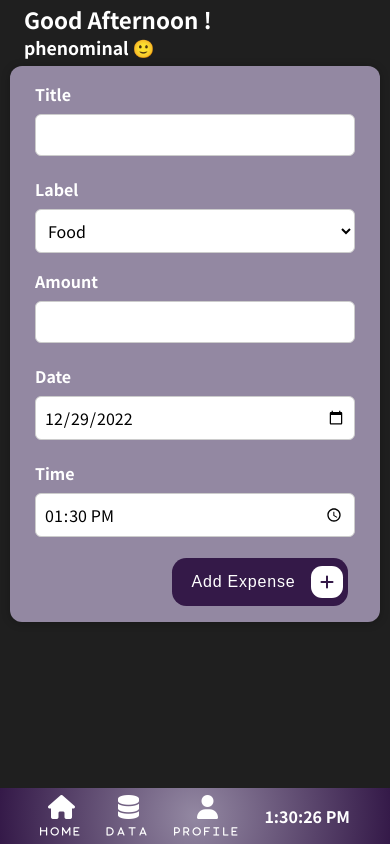
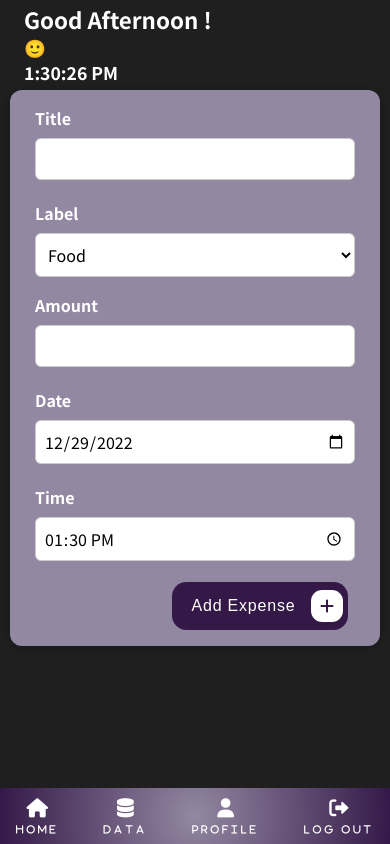
Before and after one commit to rajatdh27/Kharche, a React (Create React App) app: page / in a window 390 px wide. Built offline with nearby package versions, Linux system fonts and the light colour scheme; no server answers; the database is empty; the HTML template or start-up script is replaced by a standard one.

Commit message:
added signout

```diff
--- a/src/App.js
+++ b/src/App.js
@@ -10,6 +10,28 @@ import ExpenseServices from "./services/expenseServices";
 
 function App() {
   const [expenses, setExpenses] = useState([]);
+  const [user, setUser] = useState({
+    email: "",
+    uid: "",
+  });
+  if (user.email !== "") {
+    console.log("user", user);
+  }
+  const signOut = () => {
+    setUser({
+      email: "",
+      uid: "",
+    });
+  };
+  const userHandler = (data) => {
+    console.log(data);
+    setUser((prevState) => {
+      return {
+        ...prevState,
+        ...data,
+      };
+    });
+  };
   const fetchData = async () => {
     try {
       const data = await ExpenseServices.getAllExpenses();
@@ -44,16 +66,19 @@ function App() {
   return (
     <>
       <Routes>
-        <Route exact path="/login" element={<Login />} />
+        <Route
+          exact
+          path="/login"
+          element={<Login userHandler={userHandler} />}
+        />
         <Route exact path="/signup" element={<SignUp />} />
         <Route
           exact
           path="/"
           element={
             <>
-              <Navbar />
+              <Navbar signOut={signOut} email={user.email} />
               <NewExpense onRefresh={onRefresh} />
-              {/* <Expenses items={expenses} /> */}
             </>
           }
         />
--- a/src/components/Expenses/Expenses.css
+++ b/src/components/Expenses/Expenses.css
@@ -3,7 +3,7 @@
   background-color: #0e050f;
   margin: 2rem auto;
   width: 50rem;
-  margin-top: 5rem;
+  margin-top: 6rem;
   max-width: 95%;
   margin-bottom: 4rem;
 }
--- a/src/components/Navbar/Navbar.css
+++ b/src/components/Navbar/Navbar.css
@@ -3,7 +3,7 @@
   flex-direction: row;
   width: 100%;
   height: 3.5rem;
-  padding: 0.2rem 2.5rem;
+  padding: 0.2rem 1.5rem;
   justify-content: space-between;
   align-items: center;
   position: absolute;
@@ -37,8 +37,8 @@
 
 .navbar .elements {
   display: flex;
-  font-size: 1.5rem;
-  gap: 4rem;
+  font-size: 1.2rem;
+  gap: 2rem;
   align-items: center;
 }
 .navbar .elements .link {
@@ -77,6 +77,18 @@
   color: rgba(147, 136, 162, 1);
   transform: scale(0.95);
 }
+
+@media (max-width: 630px) {
+  .navbar {
+    padding: 0.2rem 1rem;
+  }
+  .navbar h1 {
+    font-size: 1.5rem;
+  }
+  .navbar .elements {
+    gap: 1rem;
+  }
+}
 @media (max-width: 520px) {
   .navbar {
     position: fixed;
@@ -104,4 +116,7 @@
     gap: 0;
     justify-content: space-between;
   }
+  .navbar .elements .time {
+    display: none;
+  }
 }
--- a/src/components/Navbar/Navbar.jsx
+++ b/src/components/Navbar/Navbar.jsx
@@ -1,8 +1,12 @@
 import React, { useState } from "react";
 import { Link } from "react-router-dom";
+import { useNavigate } from "react-router-dom";
+import { signOut } from "firebase/auth";
+import { auth } from "../../firebaseConfig";
 import "./Navbar.css";
 const t = new Date().toLocaleTimeString();
-function Navbar() {
+function Navbar(props) {
+  const navigate = useNavigate();
   const myDate = new Date();
   const hrs = myDate.getHours();
   let greet = "";
@@ -22,12 +26,24 @@ function Navbar() {
     setTime(t1);
   };
   setInterval(currentTime, 1000);
+  const signOutHandler = () => {
+    signOut(auth)
+      .then(() => {
+        props.signOut();
+        navigate("/login");
+      })
+      .catch((error) => {
+        console.log(error);
+      });
+    console.log("started");
+  };
 
   return (
     <>
       <div className="nav_mobile">
         <h1>{greet} ! </h1>
-        <h2>phenominal 🙂</h2>
+        <h2>{props.email} 🙂</h2>
+        <h2>{time}</h2>
       </div>
       <div className="navbar">
         <h1 className="logo">Kharche</h1>
@@ -43,11 +59,17 @@ function Navbar() {
             </i>
           </Link>
           <Link to="/profile" className="link">
-            <i class="fa-solid fa-user child">
+            <i className="fa-solid fa-user child">
               <p>Profile</p>
             </i>
           </Link>
-          <h2>{time}</h2>
+          <i
+            className="fa-solid fa-right-from-bracket child"
+            onClick={signOutHandler}
+          >
+            <p>Log Out</p>
+          </i>
+          <h2 className="time">{time}</h2>
         </div>
       </div>
     </>
--- a/src/components/New Expense/NewExpense.css
+++ b/src/components/New Expense/NewExpense.css
@@ -3,7 +3,7 @@
   justify-content: center;
   align-items: center;
   height: 35rem;
-  margin-top: 4rem;
+  margin-top: 5.5rem;
   margin-bottom: 5rem;
 }
 
--- a/src/pages/Login/Login.js
+++ b/src/pages/Login/Login.js
@@ -20,9 +20,11 @@ function Login(props) {
   useEffect(() => {
     onAuthStateChanged(auth, (currentUser) => {
       if (currentUser) {
-        console.log(currentUser);
-        // props.userHandler(currentUser);
-        // navigate("/");
+        props.userHandler({
+          email: currentUser.email,
+          uid: currentUser.uid,
+        });
+        navigate("/");
       }
     });
   }, []);
```
